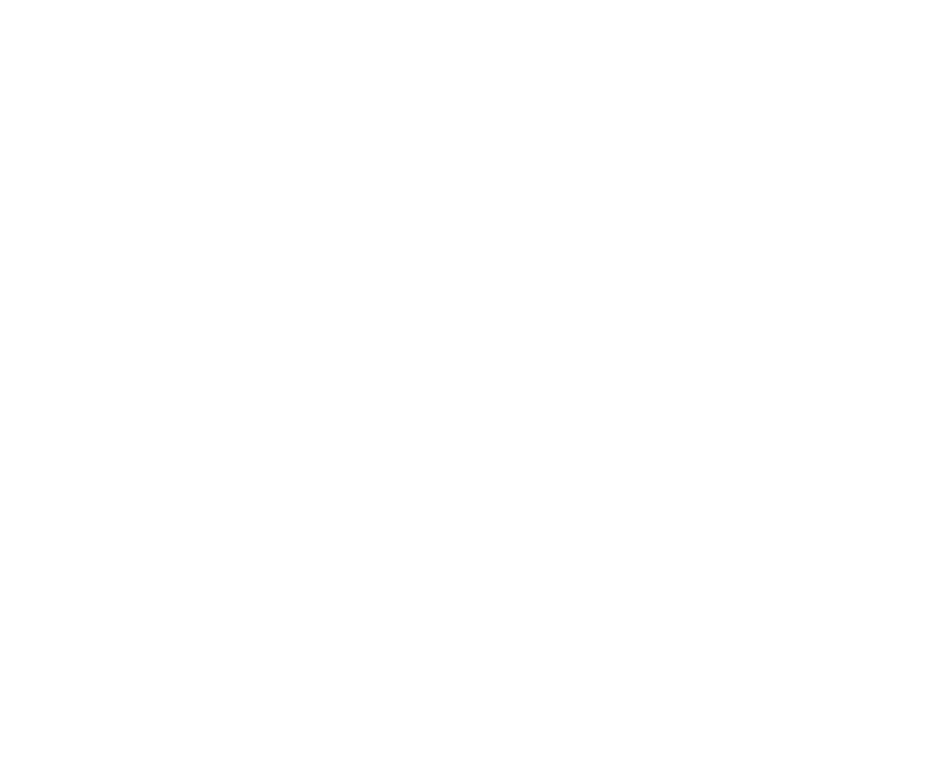
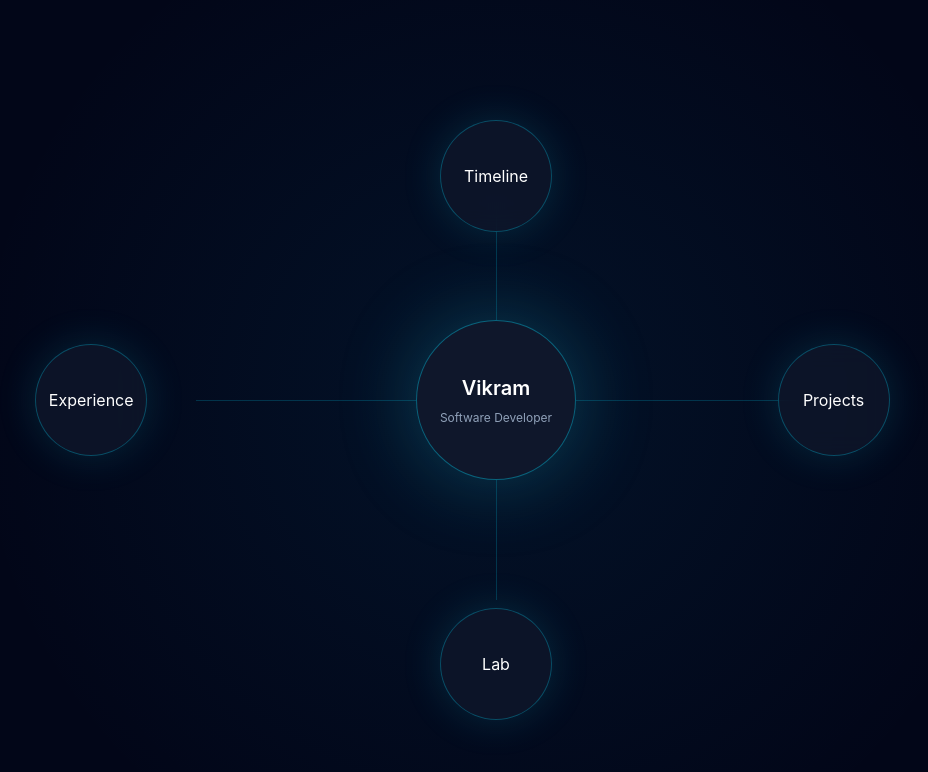
Before and after one commit to ArnavKh/arnav.khadkatkar.com, a React (Vite) app: page / in a window 1280 px wide. Shown: the top 772 px of the page, without its empty margins (144-1072 px from the left). Built offline with nearby package versions, Linux system fonts and the light colour scheme.

Commit message:
Graph node navigation basic concept implementation

```diff
--- a/package.json
+++ b/package.json
@@ -11,8 +11,11 @@
   },
   "dependencies": {
     "@tailwindcss/vite": "^4.3.0",
+    "framer-motion": "^12.40.0",
+    "lucide-react": "^1.17.0",
     "react": "^19.2.6",
     "react-dom": "^19.2.6",
+    "react-router-dom": "^7.17.0",
     "tailwindcss": "^4.3.0"
   },
   "devDependencies": {
--- a/src/App.tsx
+++ b/src/App.tsx
@@ -1,11 +1,22 @@
-import './App.css'
+import { BrowserRouter, Routes, Route } from "react-router-dom";
+import { AnimatePresence, LayoutGroup } from "framer-motion";
+
+import Home from "./pages/Home";
+import Projects from "./pages/Projects";
 
 function App() {
-
   return (
-    <>
-    </>
-  )
+    <BrowserRouter>
+      <LayoutGroup>
+        <AnimatePresence mode="wait">
+          <Routes>
+            <Route path="/" element={<Home />} />
+            <Route path="/projects" element={<Projects />} />
+          </Routes>
+        </AnimatePresence>
+      </LayoutGroup>
+    </BrowserRouter>
+  );
 }
 
-export default App
+export default App;
--- /dev/null
+++ b/src/components/NavNode.tsx
@@ -0,0 +1,47 @@
+import { motion } from "framer-motion";
+
+interface NavNodeProps {
+  id: string;
+  title: string;
+  className?: string;
+  onClick?: () => void;
+}
+
+export default function NavNode({
+  id,
+  title,
+  className,
+  onClick,
+}: NavNodeProps) {
+  return (
+    <motion.div
+      layoutId={id}
+      onClick={onClick}
+      whileHover={{
+        scale: 1.08,
+      }}
+      transition={{
+        type: "spring",
+        stiffness: 250,
+        damping: 20,
+      }}
+      className={`
+        absolute
+        flex
+        items-center
+        justify-center
+        cursor-pointer
+        rounded-full
+        border
+        border-cyan-400/30
+        bg-slate-900/80
+        text-white
+        backdrop-blur-md
+        shadow-[0_0_40px_rgba(34,211,238,0.15)]
+        ${className}
+      `}
+    >
+      {title}
+    </motion.div>
+  );
+}
--- /dev/null
+++ b/src/pages/Home.tsx
@@ -0,0 +1,99 @@
+import { useNavigate } from "react-router-dom";
+import NavNode from "../components/NavNode";
+
+export default function Home() {
+  const navigate = useNavigate();
+
+  return (
+    <div className="relative h-screen overflow-hidden bg-slate-950 text-white">
+      {/* Background */}
+      <div className="absolute inset-0 bg-[radial-gradient(circle_at_center,rgba(14,165,233,0.08),transparent_70%)]" />
+
+      {/* Connection Lines */}
+      <div className="absolute left-1/2 top-1/2 h-[1px] w-[600px] -translate-x-1/2 bg-cyan-400/20" />
+      <div className="absolute left-1/2 top-1/2 w-[1px] h-[400px] -translate-y-1/2 bg-cyan-400/20" />
+
+      {/* Center Node */}
+      <div
+        className="
+          absolute
+          left-1/2
+          top-1/2
+          flex
+          h-40
+          w-40
+          -translate-x-1/2
+          -translate-y-1/2
+          flex-col
+          items-center
+          justify-center
+          rounded-full
+          border
+          border-cyan-400/40
+          bg-slate-900
+          text-center
+          shadow-[0_0_80px_rgba(34,211,238,0.25)]
+        "
+      >
+        <h1 className="text-xl font-semibold">Vikram</h1>
+
+        <p className="mt-2 text-xs text-slate-400">
+          Software Developer
+        </p>
+      </div>
+
+      {/* Projects */}
+      <NavNode
+        id="projects-node"
+        title="Projects"
+        className="
+          left-[72%]
+          top-1/2
+          h-28
+          w-28
+          -translate-y-1/2
+        "
+        onClick={() => navigate("/projects")}
+      />
+
+      {/* Experience */}
+      <NavNode
+        id="experience-node"
+        title="Experience"
+        className="
+          left-[14%]
+          top-1/2
+          h-28
+          w-28
+          -translate-y-1/2
+        "
+      />
+
+      {/* Timeline */}
+      <NavNode
+        id="timeline-node"
+        title="Timeline"
+        className="
+          left-1/2
+          top-[15%]
+          h-28
+          w-28
+          -translate-x-1/2
+        "
+      />
+
+      {/* Lab */}
+      <NavNode
+        id="lab-node"
+        title="Lab"
+        className="
+          left-1/2
+          bottom-[10%]
+          h-28
+          w-28
+          -translate-x-1/2
+        "
+      />
+    </div>
+  );
+}
--- /dev/null
+++ b/src/pages/Projects.tsx
@@ -0,0 +1,39 @@
+import { Link } from "react-router-dom";
+import { motion } from "framer-motion";
+
+export default function Projects() {
+  return (
+    <div className="min-h-screen bg-slate-950 p-10 text-white">
+      <motion.div
+        layoutId="projects-node"
+        className="
+          mb-10
+          flex
+          h-32
+          w-full
+          items-center
+          rounded-3xl
+          border
+          border-cyan-400/30
+          bg-slate-900
+          px-8
+          text-3xl
+          font-semibold
+        "
+      >
+        Projects
+      </motion.div>
+
+      <Link
+        to="/"
+        className="mb-10 inline-block text-cyan-400"
+      >
+        ← Back
+      </Link>
+
+      <div className="rounded-2xl border border-slate-800 p-6">
+        Shortify
+      </div>
+    </div>
+  );
+}
```
Also changed, not shown: 1 other file (tests, documents, lock files or other folders).
